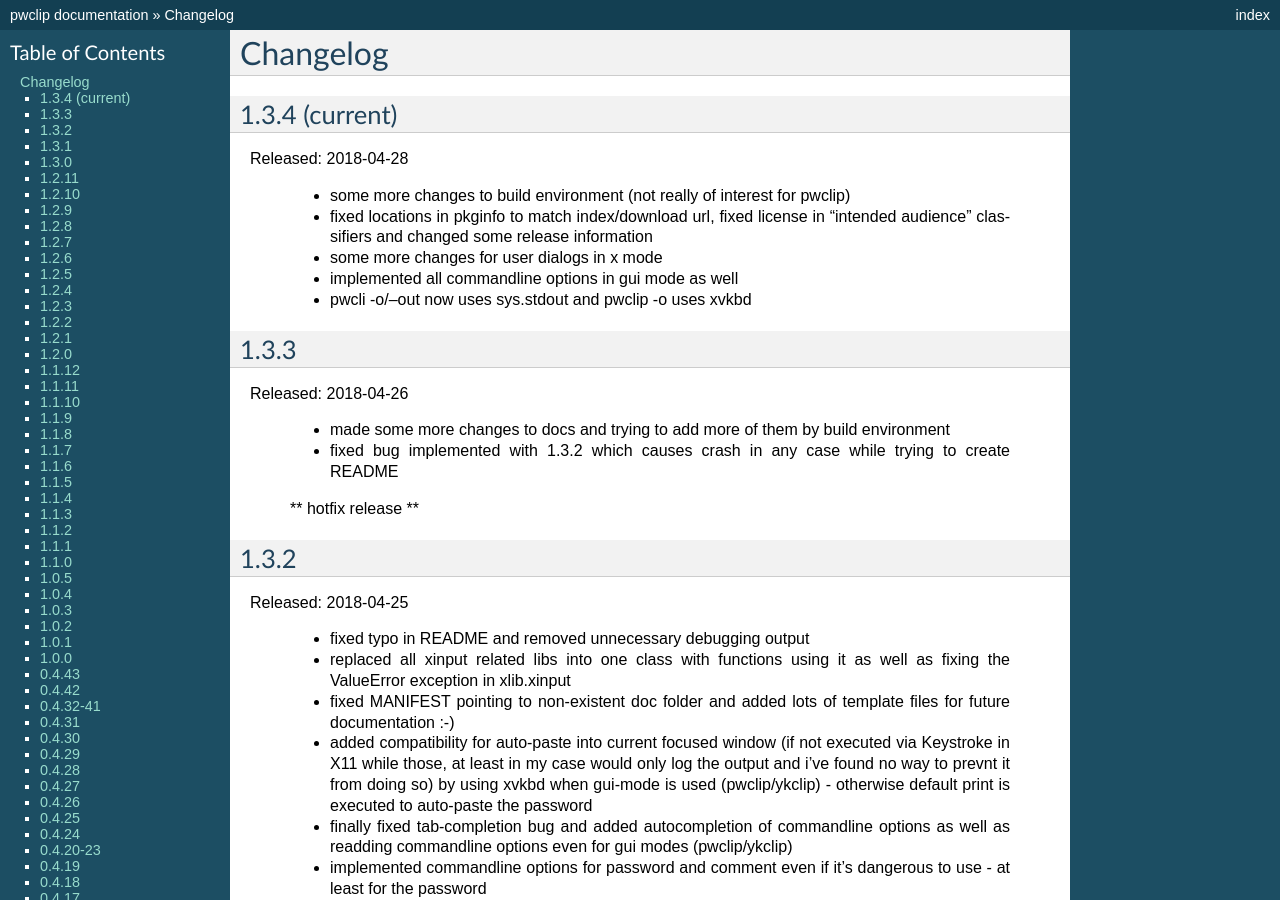
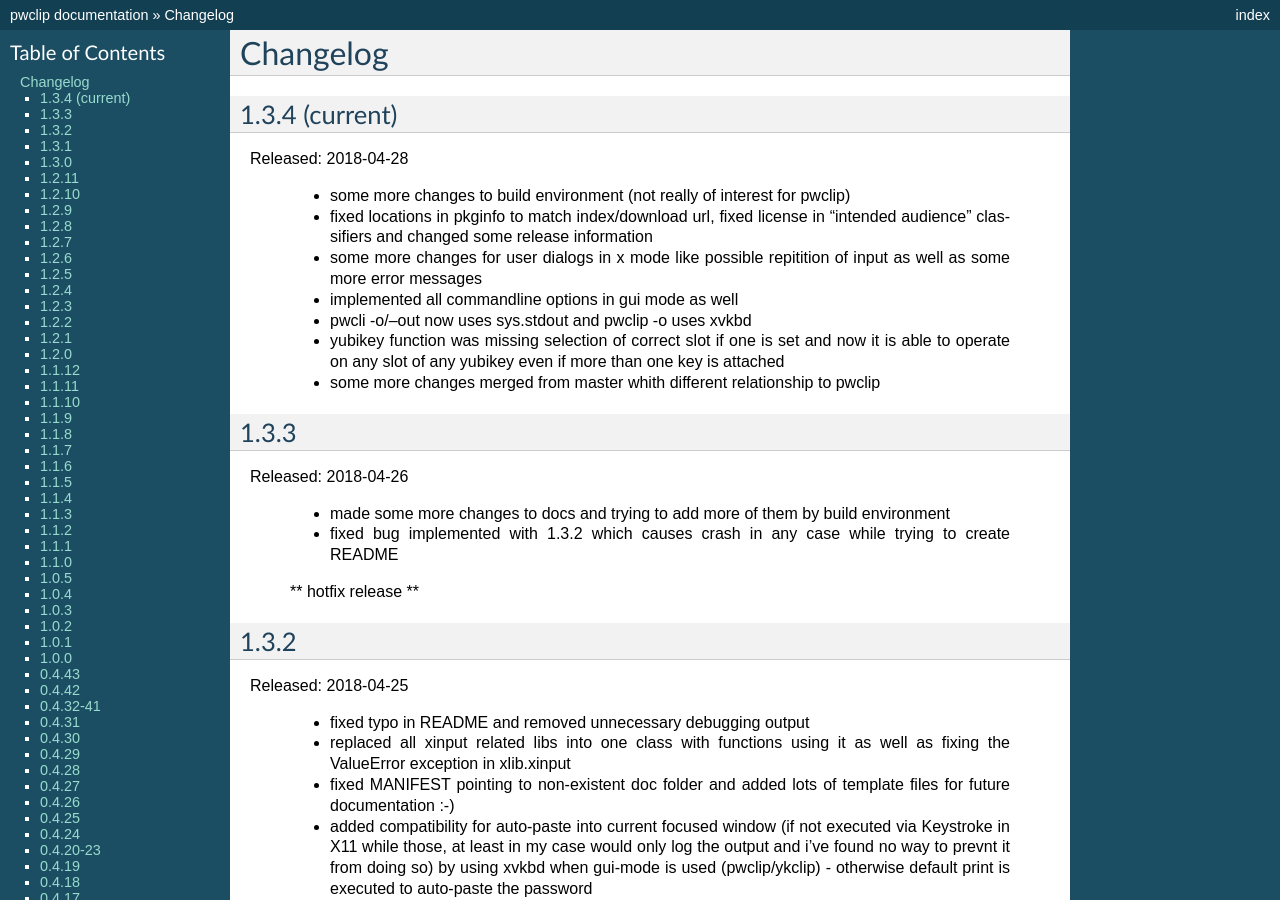
Before and after one commit to d0n/pwclip, a Sphinx documentation site: the page built from docs/CHANGELOG.rst, in a window 1280 px wide and 900 px high. Built offline with Sphinx 7.4.7, drawn with Linux system fonts in a browser that asks for light colours; the version number could not be read and is left out.

Commit message:
{'modified': ['cmdline.py', 'docs/CHANGELOG.rst']} build

```diff
--- a/docs/CHANGELOG.rst
+++ b/docs/CHANGELOG.rst
@@ -11,11 +11,18 @@
   * fixed locations in pkginfo to match index/download url, fixed license
     in "intended audience" classifiers and changed some release information
 
-  * some more changes for user dialogs in x mode
+  * some more changes for user dialogs in x mode like possible repitition of
+    input as well as some more error messages
 
   * implemented all commandline options in gui mode as well
 
   * pwcli -o/--out now uses sys.stdout and pwclip -o uses xvkbd
+
+  * yubikey function was missing selection of correct slot if one is set and
+    now it is able to operate on any slot of any yubikey even if more than one
+    key is attached
+
+  * some more changes merged from master whith different relationship to pwclip
 
 
 1.3.3
```
Also changed, not shown: cmdline.py (+5 -2 lines).
